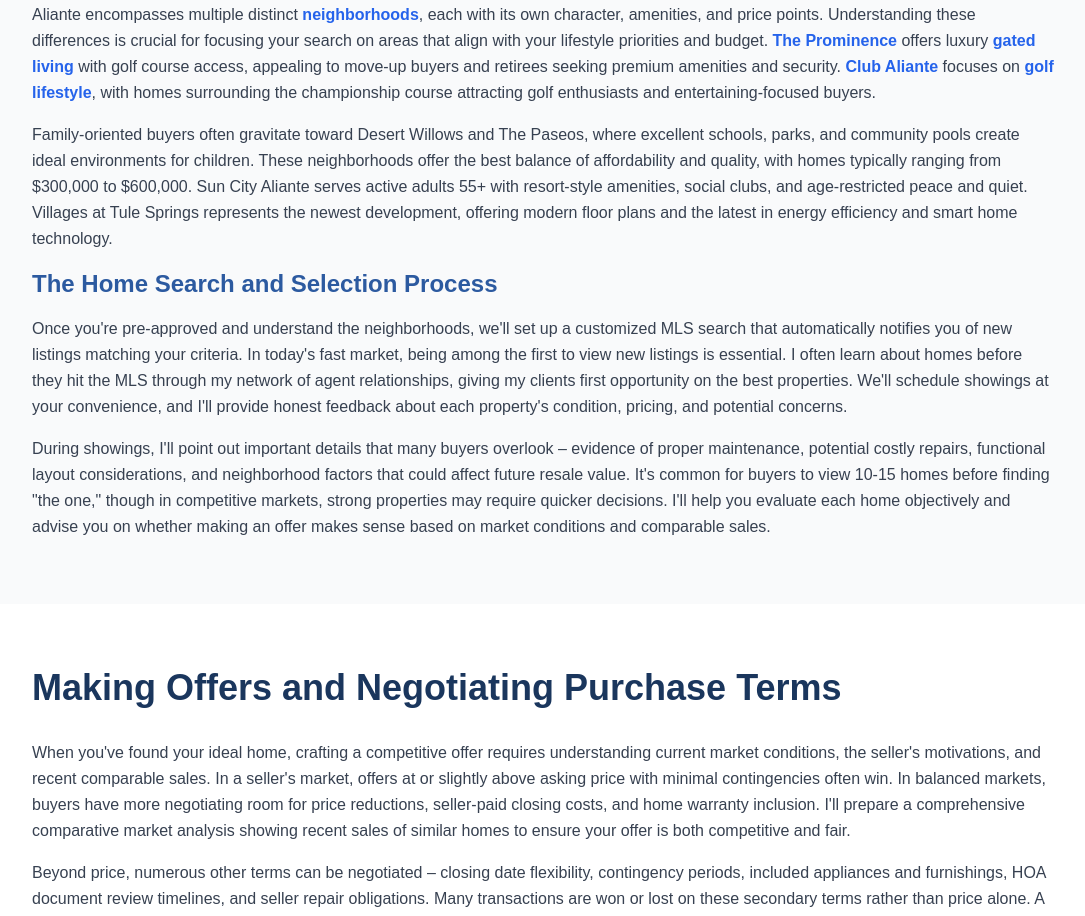
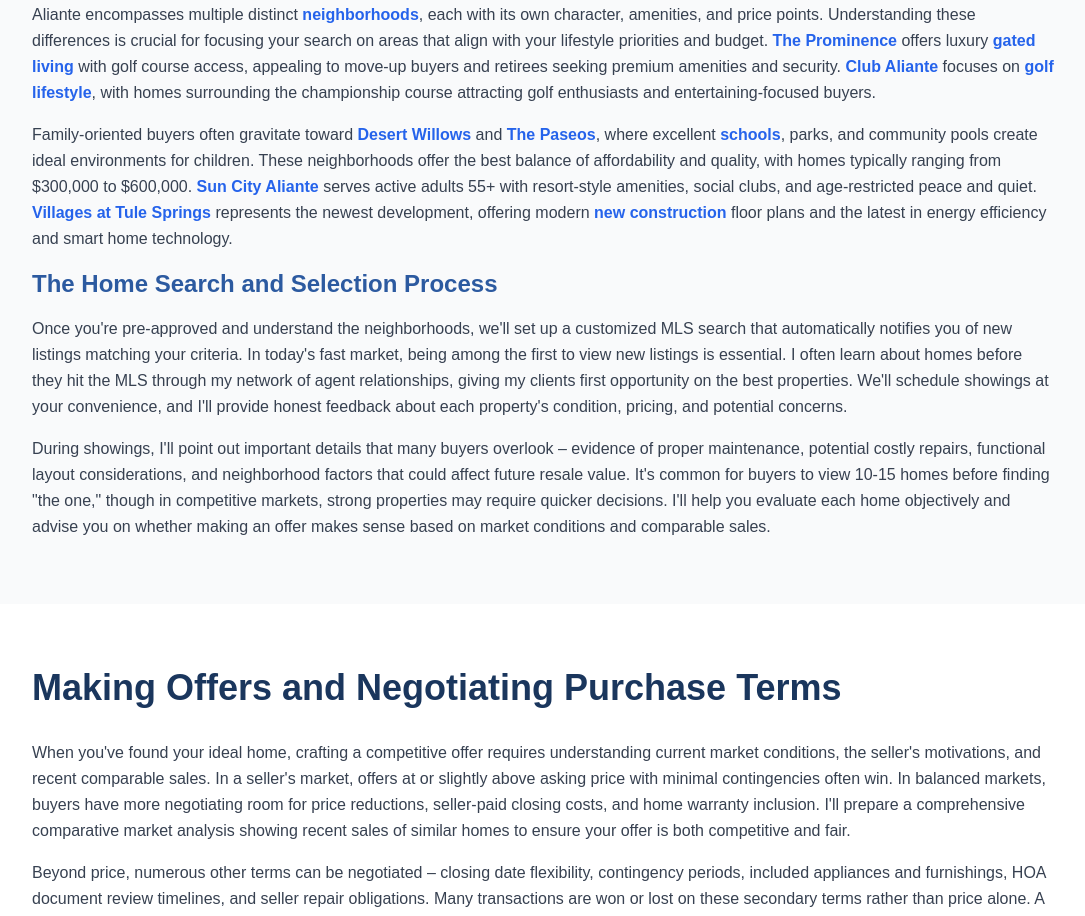
Before and after one commit to DrJanDuffy/aliantehomesforsale.com, a Next.js app: page /buyer-guide in a window 1280 px wide. Shown: the part 1300-2216 px from the top of the page, without its empty margins (96-1181 px from the left). Built offline with nearby package versions, Linux system fonts and the light colour scheme; no server answers.

Commit message:
feat: Add comprehensive internal links across all content components - SEO-optimized anchor text throughout

```diff
--- a/app/components/BuyerGuideContent.tsx
+++ b/app/components/BuyerGuideContent.tsx
@@ -47,7 +47,7 @@ export default function BuyerGuideContent() {
             </p>
 
             <p className="leading-relaxed">
-              Family-oriented buyers often gravitate toward Desert Willows and The Paseos, where excellent schools, parks, and community pools create ideal environments for children. These neighborhoods offer the best balance of affordability and quality, with homes typically ranging from $300,000 to $600,000. Sun City Aliante serves active adults 55+ with resort-style amenities, social clubs, and age-restricted peace and quiet. Villages at Tule Springs represents the newest development, offering modern floor plans and the latest in energy efficiency and smart home technology.
+              Family-oriented buyers often gravitate toward <Link href="/neighborhoods/desert-willows" className="text-blue-600 hover:text-blue-800 font-semibold hover:underline">Desert Willows</Link> and <Link href="/neighborhoods/paseos" className="text-blue-600 hover:text-blue-800 font-semibold hover:underline">The Paseos</Link>, where excellent <Link href="/schools" className="text-blue-600 hover:text-blue-800 font-semibold hover:underline">schools</Link>, parks, and community pools create ideal environments for children. These neighborhoods offer the best balance of affordability and quality, with homes typically ranging from $300,000 to $600,000. <Link href="/neighborhoods/sun-city" className="text-blue-600 hover:text-blue-800 font-semibold hover:underline">Sun City Aliante</Link> serves active adults 55+ with resort-style amenities, social clubs, and age-restricted peace and quiet. <Link href="/neighborhoods/tule-springs" className="text-blue-600 hover:text-blue-800 font-semibold hover:underline">Villages at Tule Springs</Link> represents the newest development, offering modern <Link href="/new-construction" className="text-blue-600 hover:text-blue-800 font-semibold hover:underline">new construction</Link> floor plans and the latest in energy efficiency and smart home technology.
             </p>
 
             <h3 className="text-2xl font-bold mt-8 mb-4" style={{ color: '#2c5aa0' }}>
--- a/app/components/GolfHomesContent.tsx
+++ b/app/components/GolfHomesContent.tsx
@@ -1,4 +1,6 @@
 'use client';
+
+import Link from 'next/link';
 
 export default function GolfHomesContent() {
   return (
@@ -11,7 +13,7 @@ export default function GolfHomesContent() {
 
           <div className="prose prose-lg max-w-none text-gray-700 space-y-4">
             <p className="leading-relaxed">
-              Golf course homes in Aliante represent the pinnacle of resort-style living, combining the natural beauty of manicured fairways with the convenience of having a championship golf course as your backyard. Club Aliante, designed by renowned architect Billy Casper, features 7,092 yards of challenging play with stunning elevation changes, strategic bunkers, and lush landscaping that creates a true desert oasis. The 32+ available golf course properties range from cozy villas overlooking signature par-3 holes to expansive estate homes with panoramic views spanning multiple fairways.
+              Golf course homes in Aliante represent the pinnacle of resort-style living, combining the natural beauty of manicured fairways with the convenience of having a championship golf course as your backyard. <Link href="/neighborhoods/club-aliante" className="text-blue-600 hover:text-blue-800 font-semibold hover:underline">Club Aliante</Link>, designed by renowned architect Billy Casper, features 7,092 yards of challenging play with stunning elevation changes, strategic bunkers, and lush landscaping that creates a true desert oasis. The 32+ available golf course properties range from cozy villas overlooking signature par-3 holes to expansive estate homes with panoramic views spanning multiple fairways. Browse current <Link href="/homes-for-sale" className="text-blue-600 hover:text-blue-800 font-semibold hover:underline">homes for sale</Link> to see available golf course properties.
             </p>
 
             <p className="leading-relaxed">
--- a/app/components/InvestmentAnalysisContent.tsx
+++ b/app/components/InvestmentAnalysisContent.tsx
@@ -1,4 +1,6 @@
 'use client';
+
+import Link from 'next/link';
 
 export default function InvestmentAnalysisContent() {
   return (
@@ -11,7 +13,7 @@ export default function InvestmentAnalysisContent() {
 
           <div className="prose prose-lg max-w-none text-gray-700 space-y-4">
             <p className="leading-relaxed">
-              Aliante has emerged as one of North Las Vegas's most attractive markets for real estate investment, combining strong rental demand with solid appreciation potential. The area's master-planned infrastructure, quality schools, and proximity to major employment centers create a stable tenant base of families and professionals seeking longer-term leases. Investment properties in Aliante typically generate higher rents and experience lower vacancy rates compared to older North Las Vegas neighborhoods, while appreciation rates have consistently outpaced the broader Las Vegas valley average.
+              Aliante has emerged as one of North Las Vegas's most attractive markets for real estate investment, combining strong rental demand with solid appreciation potential. The area's master-planned infrastructure, quality <Link href="/schools" className="text-blue-600 hover:text-blue-800 font-semibold hover:underline">schools</Link>, and proximity to major employment centers create a stable tenant base of families and professionals seeking longer-term leases. Investment properties in Aliante typically generate higher rents and experience lower vacancy rates compared to older North Las Vegas neighborhoods, while appreciation rates have consistently outpaced the broader Las Vegas valley average. Review our <Link href="/market-report" className="text-blue-600 hover:text-blue-800 font-semibold hover:underline">market report</Link> for detailed investment performance data.
             </p>
 
             <p className="leading-relaxed">
--- a/app/components/SellerChecklistContent.tsx
+++ b/app/components/SellerChecklistContent.tsx
@@ -1,4 +1,6 @@
 'use client';
+
+import Link from 'next/link';
 
 export default function SellerChecklistContent() {
   return (
@@ -11,7 +13,7 @@ export default function SellerChecklistContent() {
 
           <div className="prose prose-lg max-w-none text-gray-700 space-y-4">
             <p className="leading-relaxed">
-              Selling your Aliante home successfully requires strategic planning, professional execution, and expert market knowledge. The difference between an average sale and an exceptional one often comes down to preparation, pricing strategy, and marketing execution. As your listing agent with over six years of experience in the Aliante market, I'll guide you through a proven process that maximizes your sale price while minimizing time on market and stress throughout the transaction.
+              Selling your Aliante home successfully requires strategic planning, professional execution, and expert <Link href="/market-report" className="text-blue-600 hover:text-blue-800 font-semibold hover:underline">market knowledge</Link>. The difference between an average sale and an exceptional one often comes down to preparation, pricing strategy, and marketing execution. As your listing agent with over six years of experience in the Aliante market, I'll guide you through a proven process that maximizes your sale price while minimizing time on market and stress throughout the transaction. Get started with a <Link href="/home-valuation" className="text-blue-600 hover:text-blue-800 font-semibold hover:underline">free home valuation</Link> to understand your property's current worth.
             </p>
 
             <p className="leading-relaxed">
--- a/app/components/SunCityContent.tsx
+++ b/app/components/SunCityContent.tsx
@@ -1,4 +1,6 @@
 'use client';
+
+import Link from 'next/link';
 
 export default function SunCityContent() {
   return (
@@ -11,7 +13,7 @@ export default function SunCityContent() {
 
           <div className="prose prose-lg max-w-none text-gray-700 space-y-4">
             <p className="leading-relaxed">
-              Sun City Aliante represents the pinnacle of active adult 55+ living in North Las Vegas, offering a resort-style lifestyle with world-class amenities, social engagement opportunities, and maintenance-free living that allows residents to focus on enjoying retirement rather than home upkeep. Developed by Del Webb, the nation's premier builder of active adult communities, Sun City Aliante spans over 1,400 acres and includes multiple neighborhoods, extensive recreational facilities, and a vibrant social scene that keeps residents active and engaged throughout their retirement years.
+              Sun City Aliante represents the pinnacle of active adult 55+ living in North Las Vegas, offering a resort-style lifestyle with world-class amenities, social engagement opportunities, and maintenance-free living that allows residents to focus on enjoying retirement rather than home upkeep. Developed by <Link href="/builders/del-webb" className="text-blue-600 hover:text-blue-800 font-semibold hover:underline">Del Webb</Link>, the nation's premier builder of active adult communities, Sun City Aliante spans over 1,400 acres and includes multiple <Link href="/neighborhoods" className="text-blue-600 hover:text-blue-800 font-semibold hover:underline">neighborhoods</Link>, extensive recreational facilities, and a vibrant social scene that keeps residents active and engaged throughout their retirement years. Explore current <Link href="/homes-for-sale" className="text-blue-600 hover:text-blue-800 font-semibold hover:underline">homes for sale</Link> in Sun City Aliante.
             </p>
 
             <p className="leading-relaxed">
```
